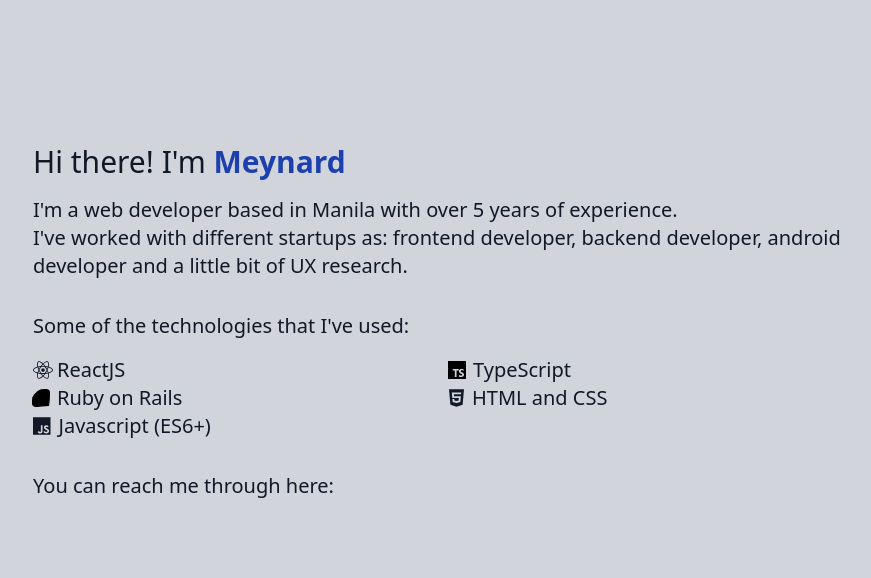
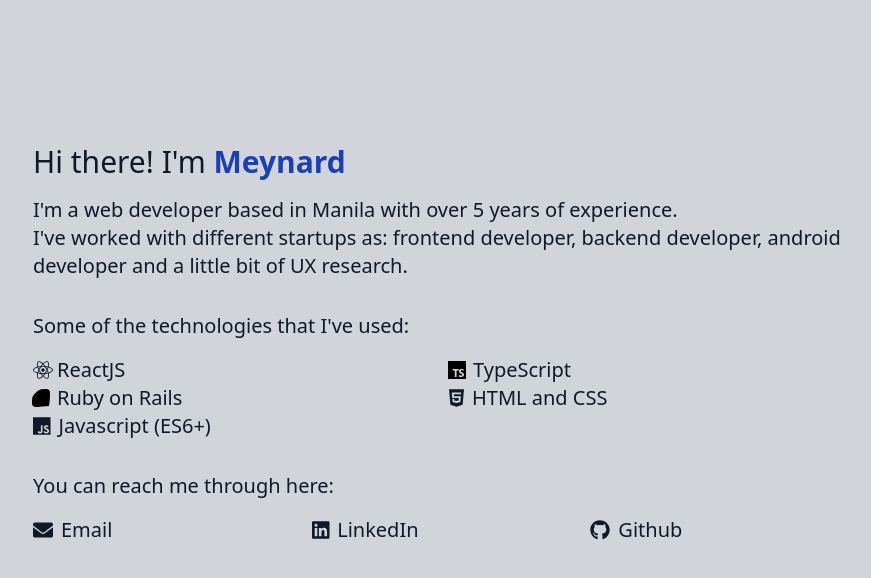
Before and after one commit to meymeynard/website, a Gatsby site: page / in a window 1280 px wide. Shown: the whole page, without its empty margins (191-1062 px from the left). Built offline with nearby package versions, Linux system fonts and the light colour scheme; Gatsby itself is replaced by a stand-in of ours.

Commit message:
chore: add links section

```diff
--- a/src/pages/index.js
+++ b/src/pages/index.js
@@ -1,7 +1,8 @@
 import React from "react";
 import { graphql, useStaticQuery } from "gatsby";
 import { FontAwesomeIcon } from '@fortawesome/react-fontawesome'
-import { faHtml5, faJs, faReact } from '@fortawesome/free-brands-svg-icons'
+import { faHtml5, faJs, faReact, faLinkedin, faGithub } from '@fortawesome/free-brands-svg-icons'
+import { faEnvelope } from '@fortawesome/free-solid-svg-icons'
 import ruby from '../images/ruby.svg'
 import typescript from '../images/typescript.svg'
 import Layout from "../components/layout";
@@ -68,6 +69,26 @@
             "You can reach me through here:"
           }
         </p>
+        <div className="grid grid-cols-3 gap-1 pt-4">
+          <div>
+            <a href="mailto:meymeynard@gmail.com">
+              <FontAwesomeIcon icon={faEnvelope} className="mr-2" />
+              Email
+            </a>
+          </div>
+          <div>
+            <a href="https://www.linkedin.com/in/meymeynard/">
+              <FontAwesomeIcon icon={faLinkedin} className="mr-2" />
+              LinkedIn
+            </a>
+          </div>
+          <div>
+            <a href="https://github.com/meymeynard">
+              <FontAwesomeIcon icon={faGithub} className="mr-2" />
+              Github
+            </a>
+          </div>
+        </div>
       </section>
     </Layout>
   );
```
